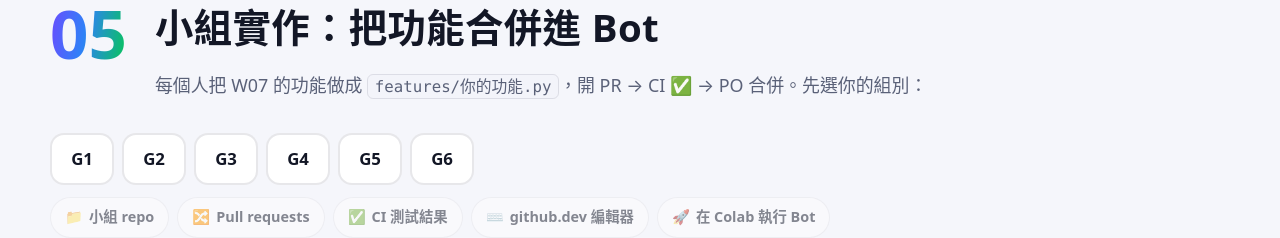
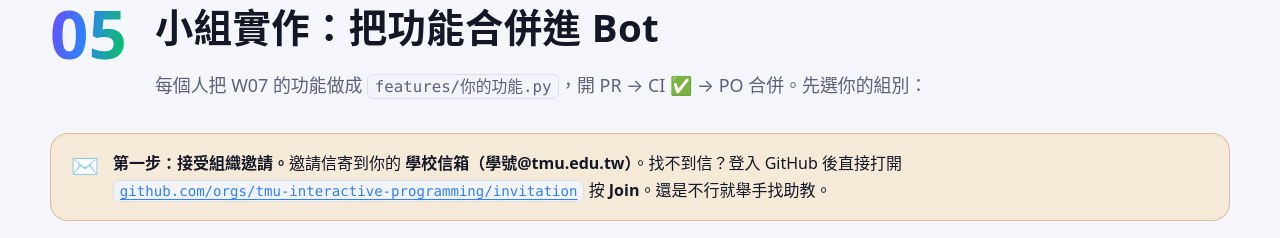
Before and after one commit to tmu-interactive-programming/w08-git, a plain HTML site: page index.html in a window 1280 px wide. Shown: the part 4838-5076 px from the top of the page. Drawn offline with Linux system fonts and the light colour scheme.

Commit message:
Add invitation note to team lab

```diff
--- a/index.html
+++ b/index.html
@@ -276,6 +276,13 @@
           </div>
         </header>
 
+        <div class="callout warn reveal" style="margin-bottom:20px">
+          <span class="callout-icon">✉️</span>
+          <p><b>第一步：接受組織邀請。</b>邀請信寄到你的 <b>學校信箱（學號@tmu.edu.tw）</b>。找不到信？登入 GitHub 後直接打開
+            <a data-link="invitation" href="https://github.com/orgs/tmu-interactive-programming/invitation" target="_blank" rel="noopener"><code>github.com/orgs/tmu-interactive-programming/invitation</code></a>
+            按 <b>Join</b>。還是不行就舉手找助教。</p>
+        </div>
+
         <div class="team-picker reveal" id="team-picker" role="radiogroup" aria-label="選擇組別"></div>
         <div class="team-links reveal" id="team-links">
           <a data-link="repo" href="#" target="_blank" rel="noopener"><span>📁</span>小組 repo</a>
@@ -419,7 +426,7 @@ git push -u origin feature/你的功能</code></pre>
           </details>
           <details>
             <summary><span class="badge blue">✉️</span> 我沒收到組織邀請／看不到小組 repo</summary>
-            <p>到 <a data-link="invitation" href="#" target="_blank" rel="noopener">組織邀請頁面</a> 接受邀請（要先登入 GitHub）。還是沒有？請跟助教確認你的 GitHub 帳號有沒有登記正確。</p>
+            <p>邀請信寄到學校信箱（學號@tmu.edu.tw），也可能在垃圾郵件。登入 GitHub 後打開 <a data-link="invitation" href="https://github.com/orgs/tmu-interactive-programming/invitation" target="_blank" rel="noopener"><code>github.com/orgs/tmu-interactive-programming/invitation</code></a> 按 <b>Join</b>。顯示找不到邀請？請把你的 GitHub 帳號或想用的 Email 告訴助教，助教會重新邀請。</p>
           </details>
           <details>
             <summary><span class="badge amber">✋</span> 我不小心改到別人的檔案</summary>
```
